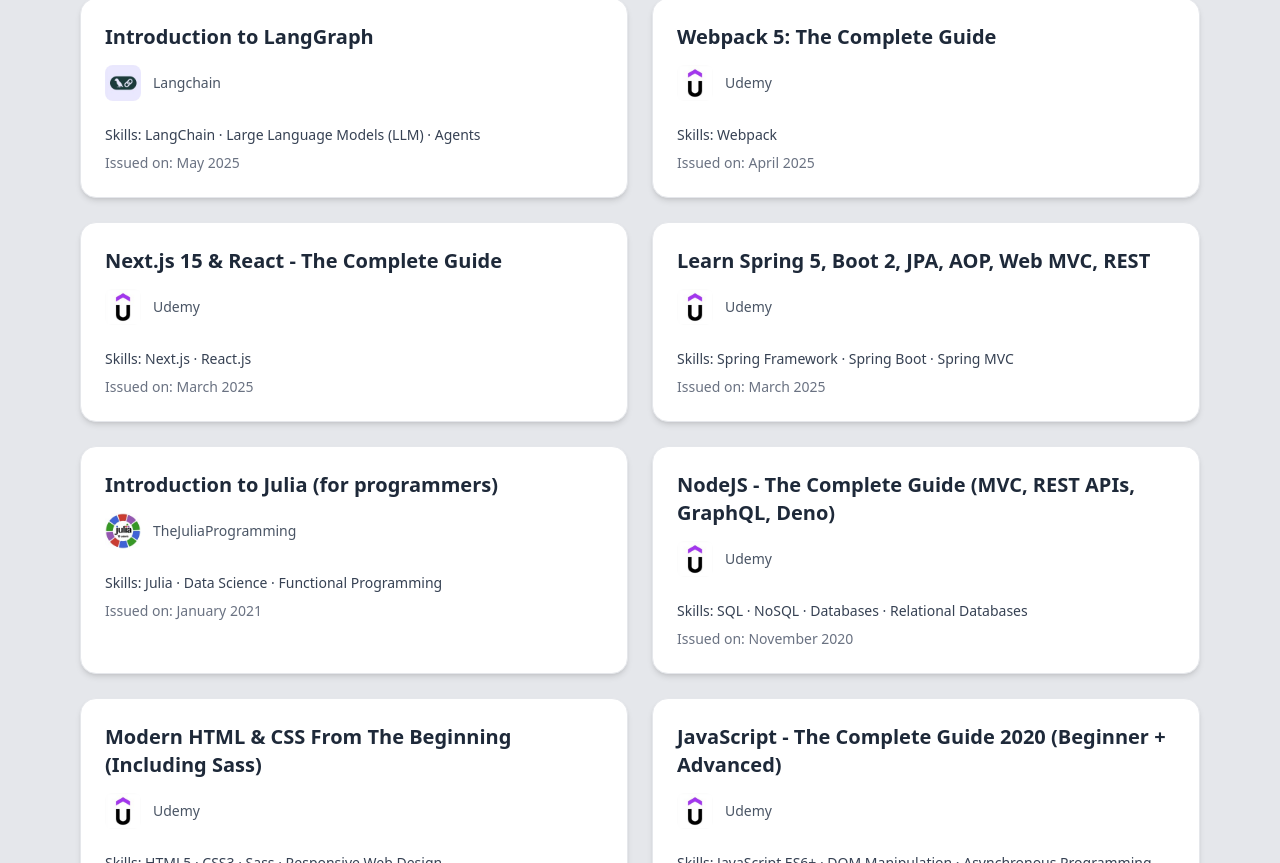
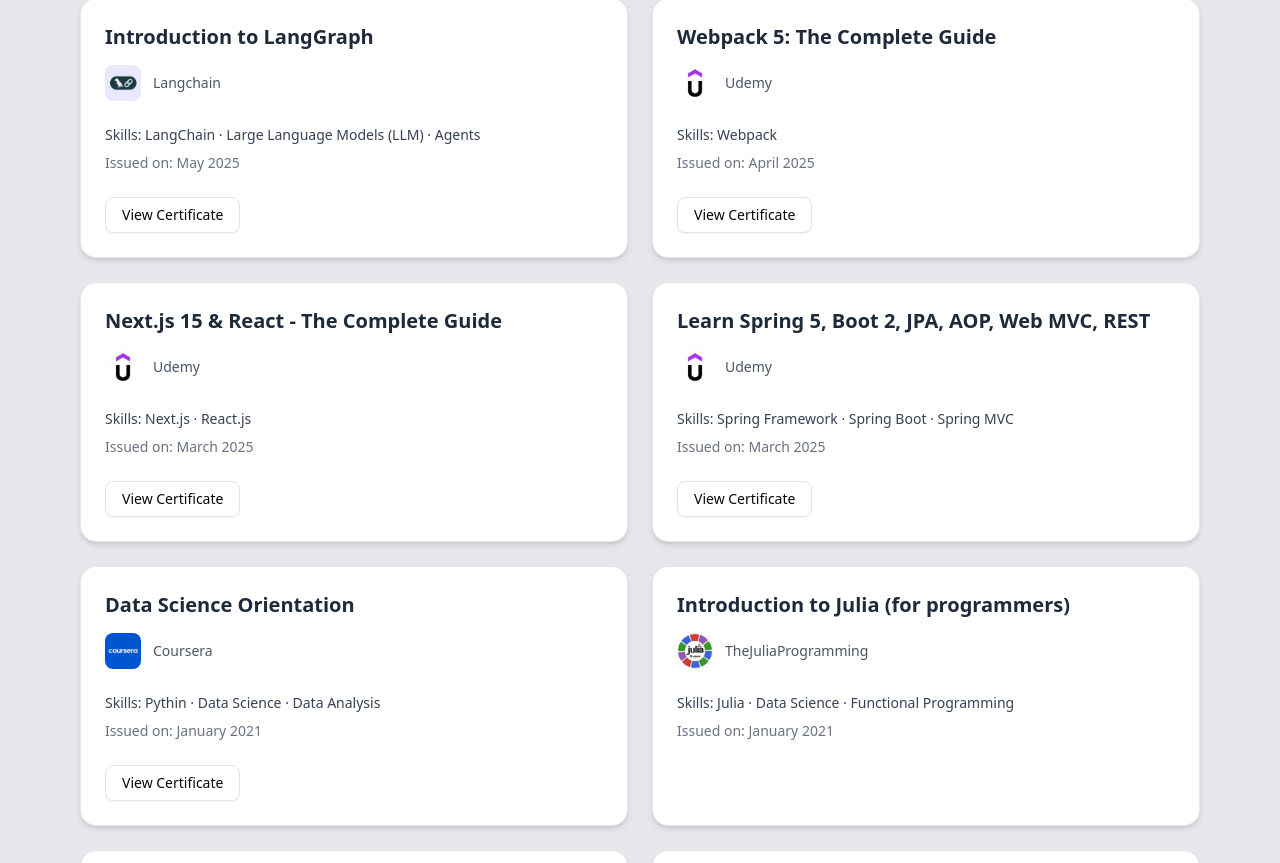
Before and after one commit to sirbh/folio, a Next.js app: page / in a window 1280 px wide. Shown: the part 3857-4720 px from the top of the page. Built offline with nearby package versions, Linux system fonts and the light colour scheme.

Commit message:
updated urls for certificates

```diff
--- a/src/data/certificates.ts
+++ b/src/data/certificates.ts
@@ -7,6 +7,7 @@
     description: "Skills: LangChain · Large Language Models (LLM) · Agents",
     issuedBy: Issuer.Langchain,
     issueDate: new Date("2025-05-01"),
+    url: "https://academy.langchain.com/certificates/kxcdz9m3da",
   },
   {
     id: "UC-9fe736a2-04ca-44b7-a617-974e796e4whatd73",
@@ -14,6 +15,7 @@
     description: "Skills: Webpack",
     issuedBy: Issuer.Udemy,
     issueDate: new Date("2025-04-01"),
+    url: "https://www.udemy.com/certificate/UC-9fe736a2-04ca-44b7-a617-974e796e4whatd73/",
   },
   {
     id: "UC-374d6f18-82a9-431f-8c65-02f321c482c1",
@@ -21,6 +23,7 @@
     description: "Skills: Next.js · React.js",
     issuedBy: Issuer.Udemy,
     issueDate: new Date("2025-03-01"),
+    url: "https://www.udemy.com/certificate/UC-374d6f18-82a9-431f-8c65-02f321c482c1/",
   },
   {
     id: "UC-17713e40-2d20-463e-bc02-8c09ab4f4667",
@@ -28,6 +31,15 @@
     description: "Skills: Spring Framework · Spring Boot · Spring MVC",
     issuedBy: Issuer.Udemy,
     issueDate: new Date("2025-03-01"),
+    url: "https://www.udemy.com/certificate/UC-17713e40-2d20-463e-bc02-8c09ab4f4667/",
+  },
+  {
+    id: "fc2418be-3925-470f-a1cc-2d32a29b524c",
+    name: "Data Science Orientation",
+    description: "Skills: Pythin · Data Science · Data Analysis",
+    issuedBy: Issuer.Coursera,
+    issueDate: new Date("2021-01-26"),
+    url: "https://www.youracclaim.com/badges/fc2418be-3925-470f-a1cc-2d32a29b524c?source=linked_in_profile",
   },
   {
     id: "cert_hvgb9ww2",
@@ -42,6 +54,7 @@
     description: "Skills: SQL · NoSQL · Databases · Relational Databases",
     issuedBy: Issuer.Udemy,
     issueDate: new Date("2020-11-01"),
+    url: "https://www.udemy.com/certificate/UC-8bda4263-ae33-4cbb-b746-d2f1f71f0989/",
   },
   {
     id: "UC-0c7a23a8-2256-4ba7-8c17-1b043764425f",
@@ -49,6 +62,7 @@
     description: "Skills: HTML5 · CSS3 · Sass · Responsive Web Design",
     issuedBy: Issuer.Udemy,
     issueDate: new Date("2020-11-01"),
+    url: "https://www.udemy.com/certificate/UC-0c7a23a8-2256-4ba7-8c17-1b043764425f/",
   },
   {
     id: "UC-c5c685da-8641-4efd-9345-2e59ccfb7662",
@@ -56,6 +70,7 @@
     description: "Skills: JavaScript ES6+ · DOM Manipulation · Asynchronous Programming",
     issuedBy: Issuer.Udemy,
     issueDate: new Date("2020-10-01"),
+    url: "https://www.udemy.com/certificate/UC-c5c685da-8641-4efd-9345-2e59ccfb7662/",
   },
   {
     id: "UC-c23752ac-45f2-4277-8392-16c7cddb865a",
@@ -63,5 +78,6 @@
     description: "Skills: React Hooks · Redux · React Router · Component Design",
     issuedBy: Issuer.Udemy,
     issueDate: new Date("2020-10-01"),
+    url: "https://www.udemy.com/certificate/UC-c23752ac-45f2-4277-8392-16c7cddb865a/",
   },
 ];
```
